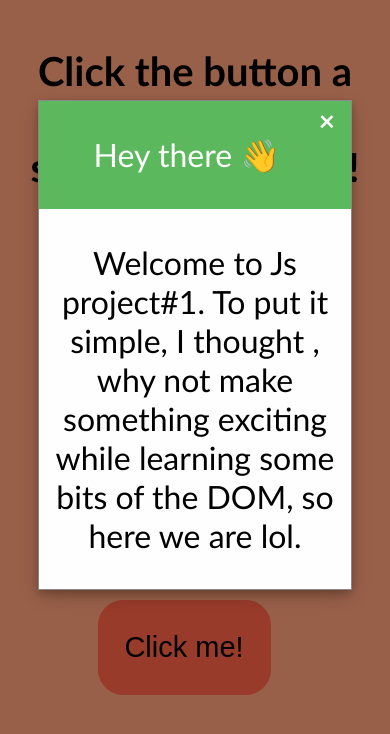
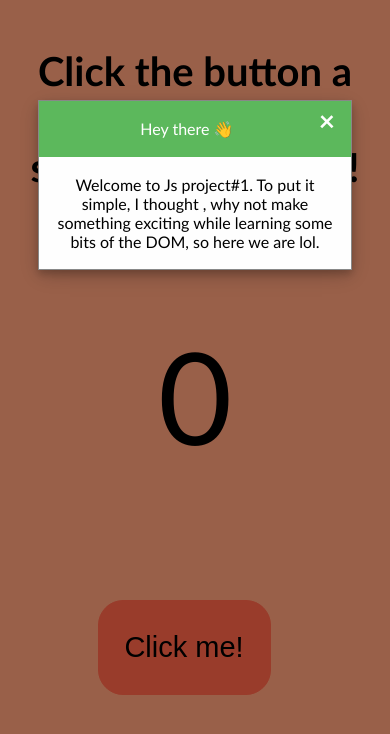
Before and after one commit to mistrykish/Goof-Project-1, a plain HTML site: page index.html in a window 390 px wide. Drawn offline with Linux system fonts and the light colour scheme.

Commit message:
little changes

```diff
--- a/style.css
+++ b/style.css
@@ -157,3 +157,15 @@ body{
   }
 
  }
+
+ @media only screen and (max-width: 400px){
+
+  .modal-text{
+    font-size: 1em;
+  }
+
+  .modal-text2{
+    font-size: 1em;
+  }
+
+ }
```
